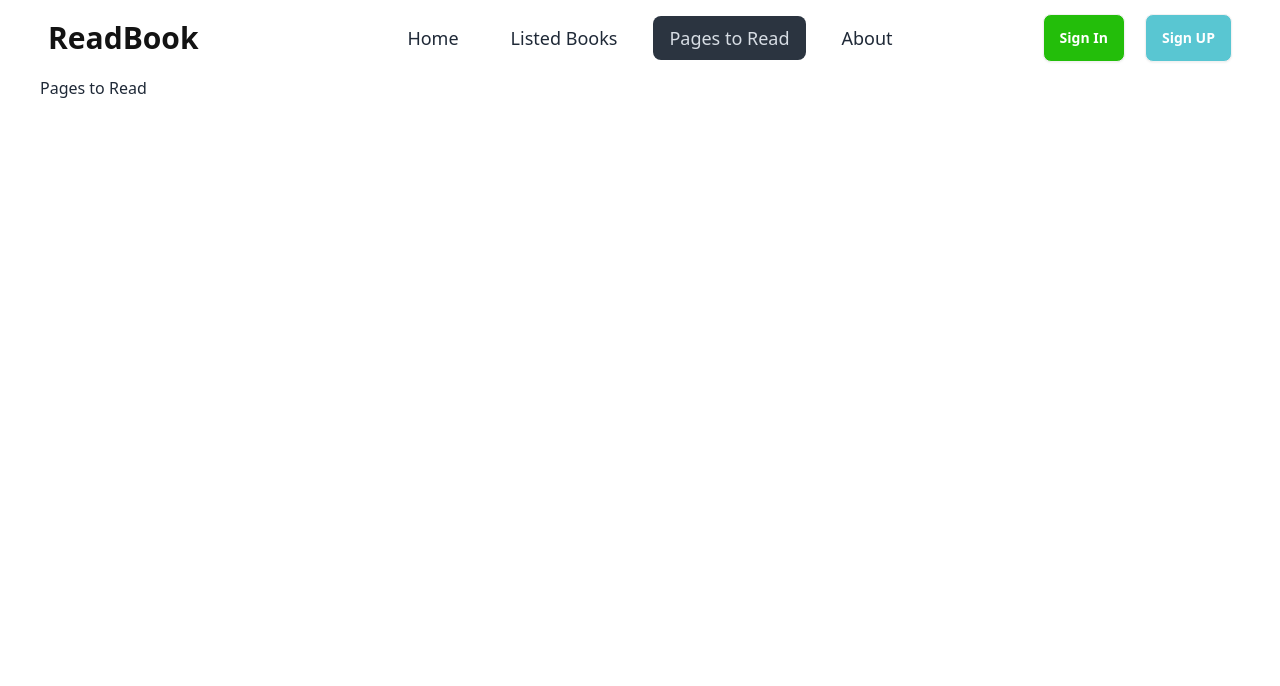
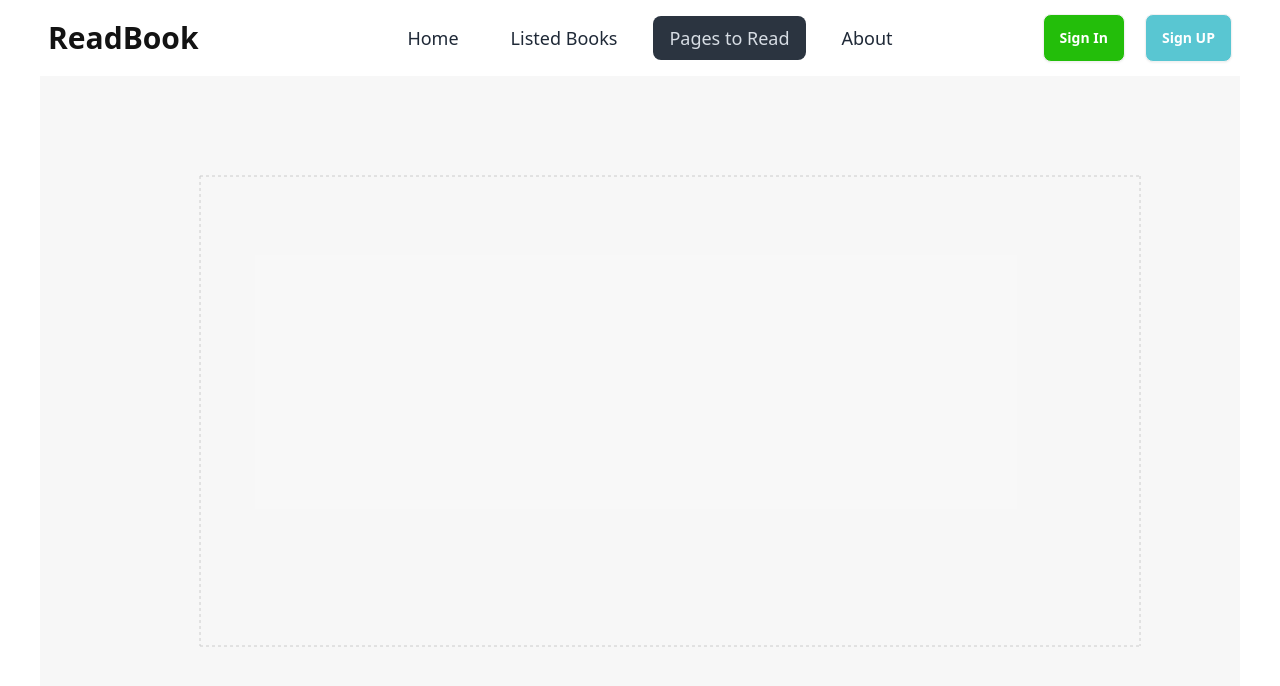
Before and after one commit to Apurbopaul131/BookRead, a React (Vite) app: page /pages-to-read in a window 1280 px wide. Shown: the top 686 px of the page. Built offline with nearby package versions, Linux system fonts and the light colour scheme.

Commit message:
custom shape added

```diff
--- a/package.json
+++ b/package.json
@@ -10,11 +10,14 @@
     "preview": "vite preview"
   },
   "dependencies": {
+    "d3-scale-chromatic": "^3.1.0",
     "prop-types": "^15.8.1",
     "react": "^18.3.1",
     "react-dom": "^18.3.1",
     "react-icons": "^5.3.0",
-    "react-router-dom": "^6.26.2"
+    "react-router-dom": "^6.26.2",
+    "recharts": "^2.13.0-alpha.5",
+    "surge": "^0.24.6"
   },
   "devDependencies": {
     "@eslint/js": "^9.9.0",
--- a/src/Components/FinalBook/FinalBook.jsx
+++ b/src/Components/FinalBook/FinalBook.jsx
@@ -51,6 +51,6 @@ const FinalBook = ({ book }) => {
   );
 };
 FinalBook.propTypes = {
-  book: PropTypes.array.isRequired,
+  book: PropTypes.object.isRequired,
 };
 export default FinalBook;
--- a/src/Components/Navbar/Navbar.jsx
+++ b/src/Components/Navbar/Navbar.jsx
@@ -1,6 +1,7 @@
 import NavItem from "../NavItem/NavItem";
 import "./Navbar.css";
 
+//This component is render from App.jsx that is the root component of react router.
 const Navbar = () => {
   const routes = [
     { id: 1, path: "/home", name: "Home" },
--- a/src/Components/PagesRead/PagesRead.jsx
+++ b/src/Components/PagesRead/PagesRead.jsx
@@ -1,11 +1,68 @@
-import './PagesRead.css';
+import { scaleOrdinal } from "d3-scale";
+import { schemeCategory10 } from "d3-scale-chromatic";
+import PropTypes from "prop-types";
+import { useContext } from "react";
+import { Bar, BarChart, CartesianGrid, Cell, ResponsiveContainer, Tooltip, XAxis, YAxis } from "recharts";
+import { ReadBookList } from "../LevelContext/LevelContext";
+import "./PagesRead.css";
+
+const colors = scaleOrdinal(schemeCategory10).range();
+
+const getPath = (x, y, width, height) => {
+    return `M${x},${y + height}C${x + width / 3},${y + height} ${x + width / 2},${
+      y + height / 3
+    }
+    ${x + width / 2}, ${y}
+    C${x + width / 2},${y + height / 3} ${x + (2 * width) / 3},${y + height} ${
+      x + width
+    }, ${y + height}
+    Z`;
+  };
+
+  const TriangleBar = ({background,fill}) => {
+    const {x,y,width,height} = background;
+    return <path d={getPath(x, y, width, height)} stroke="none" fill={fill} />;
+  };
+
 
 const PagesRead = () => {
-    return (
-        <div>
-            <h1>Pages to Read</h1>
-        </div>
-    );
+  const [readlist] = useContext(ReadBookList);
+  console.log(readlist);
+  return (
+    <div className="bg-[#13131308]">
+        <ResponsiveContainer width="100%" height={700}>
+      <BarChart
+        data={readlist}
+        margin={{
+          top: 100,
+          right: 100,
+          left: 100,
+          bottom: 100
+        }}
+      >
+        <CartesianGrid strokeDasharray="3 3" />
+        <XAxis dataKey="bookName" />
+        <YAxis />
+        <Tooltip/>
+        <Bar
+          dataKey="totalPages"
+          fill="#8884d8"
+          shape={<TriangleBar />}
+          label={{ position: "top" }}
+        >
+          {readlist.map((entry, index) => (
+            <Cell key={`cell-${index}`} fill={colors[index % 10]} />
+          ))}
+        </Bar>
+      </BarChart>
+    </ResponsiveContainer>
+    </div>
+  );
 };
 
 export default PagesRead;
+TriangleBar.propTypes = {
+    background:PropTypes.object,
+    fill:PropTypes.string,
+
+}
--- a/src/Components/ShowBooks/ShowBooks.jsx
+++ b/src/Components/ShowBooks/ShowBooks.jsx
@@ -4,7 +4,7 @@ import './ShowBooks.css';
 const ShowBooks = ({booksData}) => {
     console.log(booksData)
     return (
-        <div className='mb-5'>
+        <div className=''>
             {
                 booksData.map((book)=><FinalBook key={book.bookId} book={book}></FinalBook>)
             }
```
Also changed, not shown: 1 other file (tests, documents, lock files or other folders).
